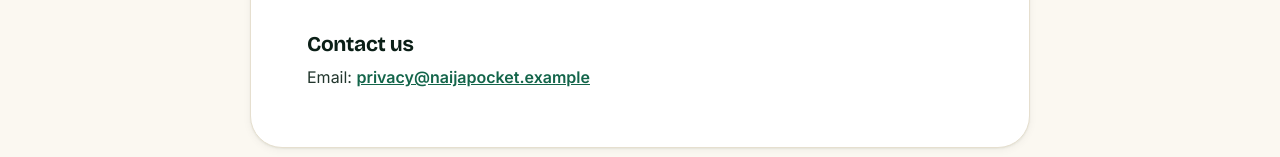
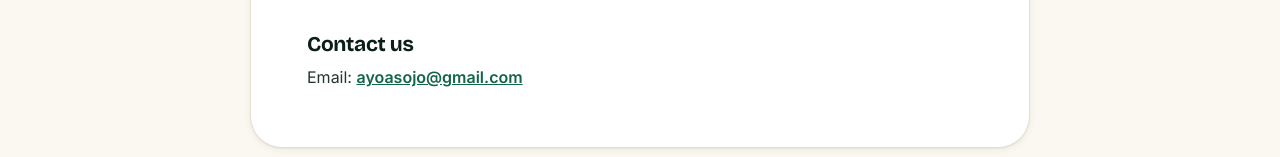
Before and after one commit to Ayodeb65/naijapocket, a plain HTML site: page privacy.html in a window 1280 px wide. Shown: the part 2183-2340 px from the top of the page. Drawn offline with nearby package versions, Linux system fonts and the light colour scheme.

Commit message:
Add contact email to privacy page

```diff
--- a/privacy.html
+++ b/privacy.html
@@ -98,7 +98,7 @@
         <p>If we change how we use your data, we will update this page and, for significant changes, let you know on WhatsApp before the change takes effect.</p>
 
         <h2>Contact us</h2>
-        <p>Email: <a href="mailto:privacy@naijapocket.example">privacy@naijapocket.example</a></p>
+        <p>Email: <a href="mailto:ayoasojo@gmail.com">ayoasojo@gmail.com</a></p>
       </article>
     </div>
   </main>
```
